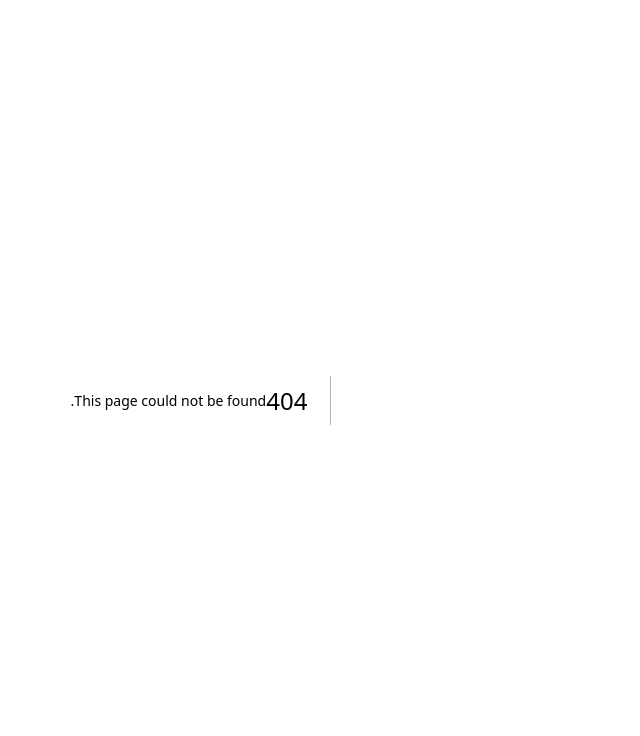
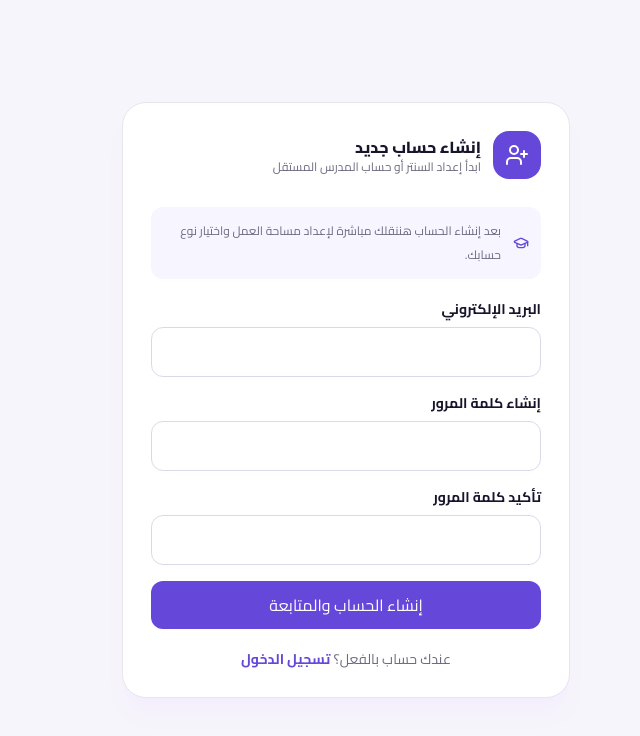
Before and after one commit to Sragsakr/smart-edu-center, a Next.js app: page /signup in a window 1280 px wide. Before the commit this address had no page. Shown: the top 736 px of the page, without its empty margins (471-1111 px from the left). Built offline with nearby package versions, Linux system fonts and the light colour scheme; no server answers.

Commit message:
feat(auth): add dedicated signup page

```diff
--- /dev/null
+++ b/src/app/signup/page.tsx
@@ -0,0 +1,51 @@
+import Link from "next/link";
+import { GraduationCap, UserPlus } from "lucide-react";
+import { redirect } from "next/navigation";
+import { createAccount } from "@/app/auth/actions";
+import { PendingSubmitButton } from "@/components/pending-submit-button";
+import { getCurrentAccountAccess } from "@/lib/auth/account-access";
+
+export default async function SignupPage({ searchParams }: { searchParams: Promise<{ error?: string }> }) {
+  const access = await getCurrentAccountAccess();
+  if (access.user) redirect("/");
+  const params = await searchParams;
+
+  return (
+    <main className="grid min-h-dvh place-items-center bg-[#f6f5fb] p-4" dir="rtl">
+      <section className="w-full max-w-md rounded-3xl border border-[#e8e5ef] bg-white p-7 shadow-xl shadow-purple-100/50">
+        <div className="mb-7 flex items-center gap-3">
+          <span className="grid size-12 place-items-center rounded-2xl bg-[#6547d9] text-white"><UserPlus /></span>
+          <div>
+            <h1 className="font-extrabold">إنشاء حساب جديد</h1>
+            <p className="text-xs text-[#6f6a80]">ابدأ إعداد السنتر أو حساب المدرس المستقل</p>
+          </div>
+        </div>
+
+        <div className="mb-5 flex items-center gap-3 rounded-xl bg-[#f7f5ff] p-3 text-xs leading-6 text-[#6f6a80]">
+          <GraduationCap className="size-4 shrink-0 text-[#6547d9]" />
+          بعد إنشاء الحساب هننقلك مباشرة لإعداد مساحة العمل واختيار نوع حسابك.
+        </div>
+
+        {params.error ? <p role="alert" className="mb-4 rounded-xl bg-red-50 p-3 text-sm text-red-700">{params.error}</p> : null}
+
+        <form action={createAccount} className="space-y-4">
+          <div>
+            <label htmlFor="email" className="mb-2 block text-sm font-bold">البريد الإلكتروني</label>
+            <input id="email" name="email" type="email" autoComplete="email" required className="w-full rounded-xl border border-[#ddd8e9] px-4 py-3 outline-none focus:border-[#6547d9]" />
+          </div>
+          <div>
+            <label htmlFor="password" className="mb-2 block text-sm font-bold">إنشاء كلمة المرور</label>
+            <input id="password" name="password" type="password" autoComplete="new-password" minLength={8} maxLength={72} required className="w-full rounded-xl border border-[#ddd8e9] px-4 py-3 outline-none focus:border-[#6547d9]" />
+          </div>
+          <div>
+            <label htmlFor="password_confirmation" className="mb-2 block text-sm font-bold">تأكيد كلمة المرور</label>
+            <input id="password_confirmation" name="password_confirmation" type="password" autoComplete="new-password" minLength={8} maxLength={72} required className="w-full rounded-xl border border-[#ddd8e9] px-4 py-3 outline-none focus:border-[#6547d9]" />
+          </div>
+          <PendingSubmitButton idleLabel="إنشاء الحساب والمتابعة" pendingLabel="جارٍ إنشاء الحساب..." className="w-full rounded-xl bg-[#6547d9] py-3 text-sm font-bold text-white" />
+        </form>
+
+        <p className="mt-5 text-center text-sm text-[#6f6a80]">عندك حساب بالفعل؟ <Link href="/login" className="font-bold text-[#6547d9]">تسجيل الدخول</Link></p>
+      </section>
+    </main>
+  );
+}
```
